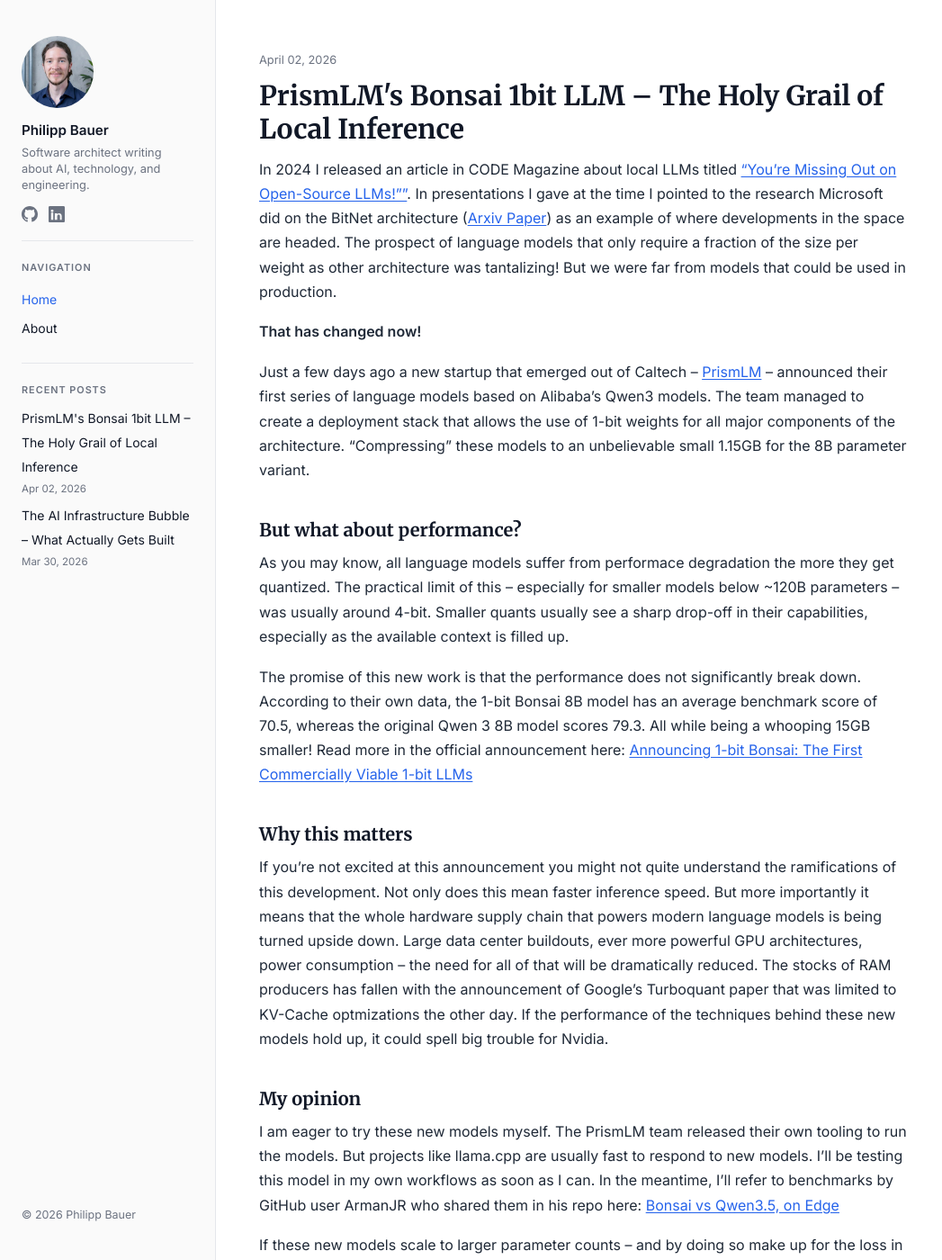
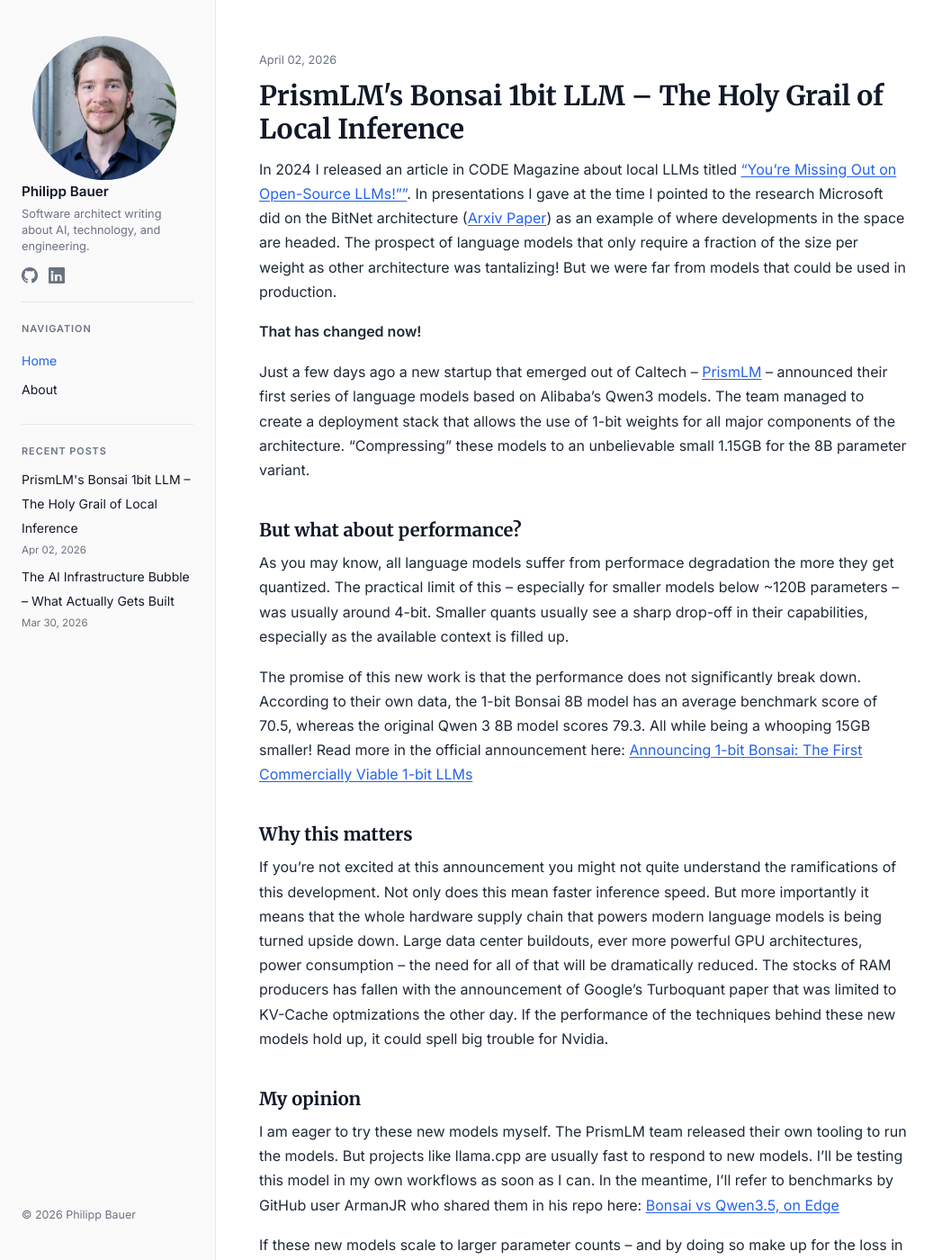
Before and after one commit to philippjbauer/philippjbauer.github.io, a Jekyll site: the page built from index.md, in a window 1280 px wide and 1400 px high. Shown: the whole window at 90% size, without its empty margins (0-1047 px from the left). Built offline with Jekyll 4.4.1, drawn with Linux system fonts in a browser that asks for light colours.

Commit message:
Update portrait size and adjust margin for better alignment

```diff
--- a/assets/css/style.css
+++ b/assets/css/style.css
@@ -45,11 +45,11 @@ body {
 .nav-inner { display: flex; flex-direction: column; height: 100% }
 
 .portrait {
-  width: 80px;
-  height: 80px;
+  width: 160px;
+  height: 160px;
   border-radius: 50%;
   object-fit: cover;
-  margin-bottom: 12px;
+  margin: 0 auto 0 12px;
   display: block;
 }
 
```
